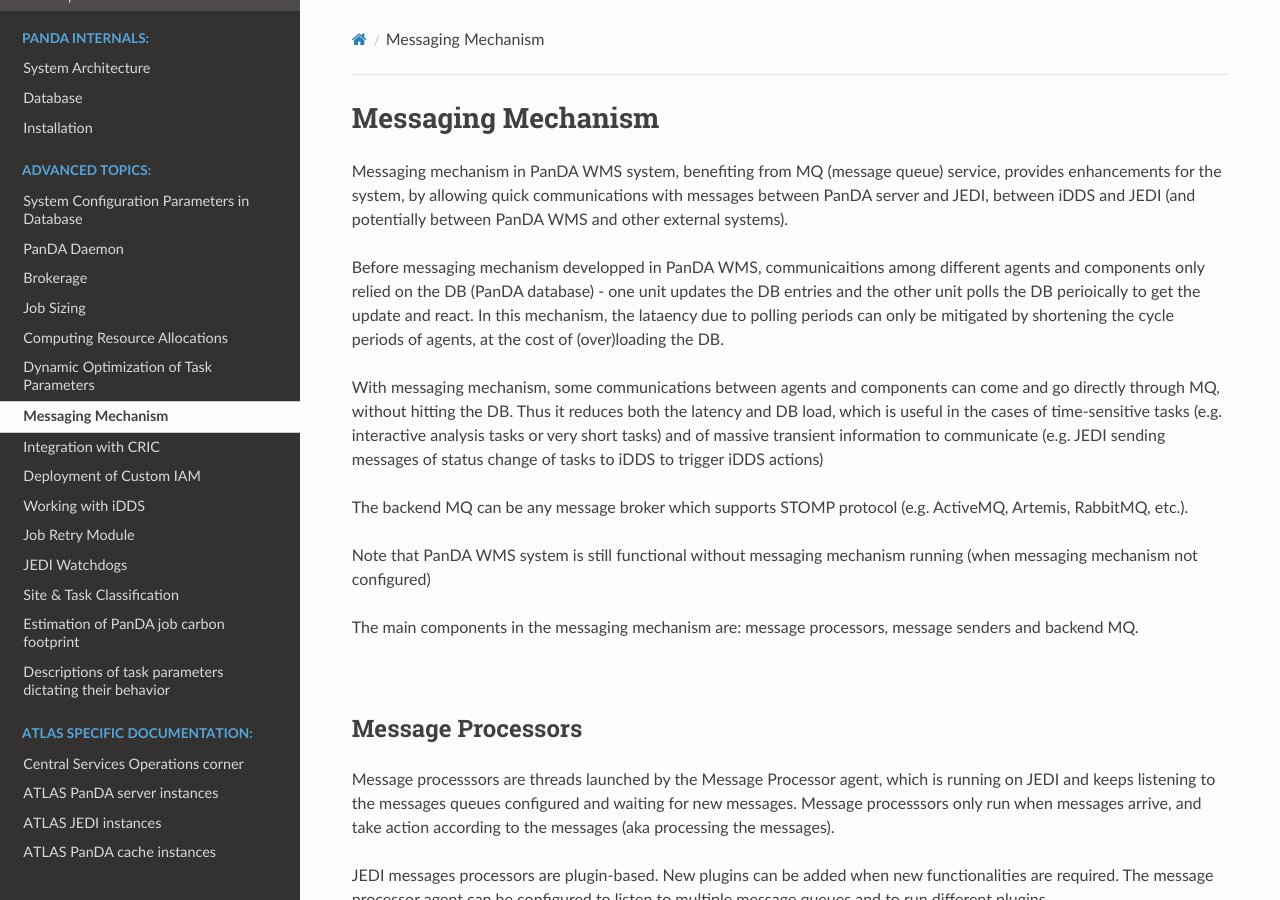
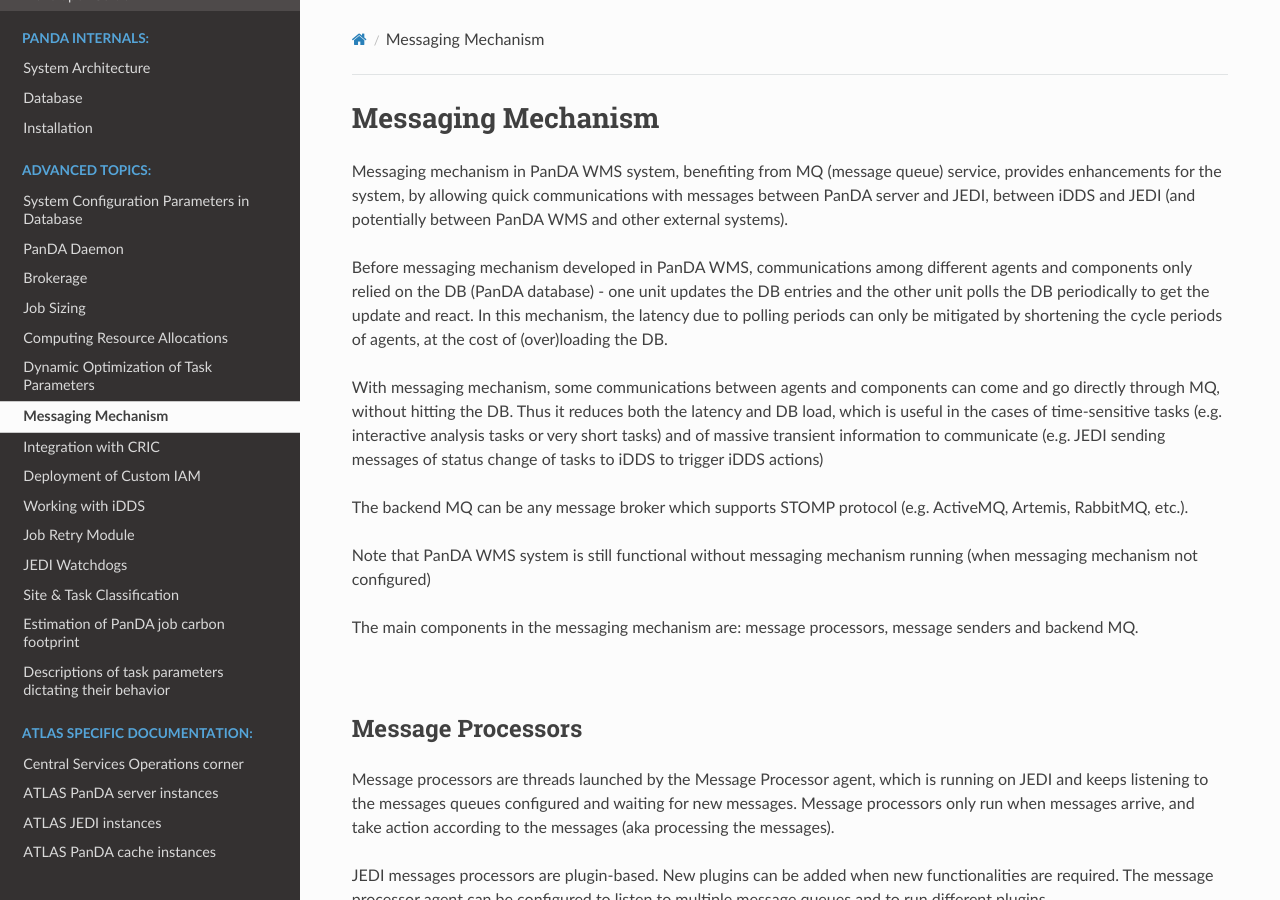
Before and after one commit to PanDAWMS/panda-docs, a Sphinx documentation site: the page built from docs/source/advanced/messaging_mechanism.rst, in a window 1280 px wide and 900 px high. Built offline with Sphinx 7.4.7 and the Read the Docs theme 2.0.0, drawn with Linux system fonts in a browser that asks for light colours; pages that are not in the unit, such as notebooks, are missing from menus; some of the changed text lies outside the part shown.

Commit message:
messaging mechanism: rename, improve spelling

```diff
--- a/docs/source/advanced/msg_processor.rst
+++ b/docs/source/advanced/messaging_mechanism.rst
@@ -4,7 +4,7 @@
 
 Messaging mechanism in PanDA WMS system, benefiting from MQ (message queue) service, provides enhancements for the system, by allowing quick communications with messages between PanDA server and JEDI, between iDDS and JEDI (and potentially between PanDA WMS and other external systems).
 
-Before messaging mechanism developped in PanDA WMS, communicaitions among different agents and components only relied on the DB (PanDA database) - one unit updates the DB entries and the other unit polls the DB perioically to get the update and react. In this mechanism, the lataency due to polling periods can only be mitigated by shortening the cycle periods of agents, at the cost of (over)loading the DB.
+Before messaging mechanism developed in PanDA WMS, communications among different agents and components only relied on the DB (PanDA database) - one unit updates the DB entries and the other unit polls the DB periodically to get the update and react. In this mechanism, the latency due to polling periods can only be mitigated by shortening the cycle periods of agents, at the cost of (over)loading the DB.
 
 With messaging mechanism, some communications between agents and components can come and go directly through MQ, without hitting the DB. Thus it reduces both the latency and DB load, which is useful in the cases of time-sensitive tasks (e.g. interactive analysis tasks or very short tasks) and of massive transient information to communicate (e.g. JEDI sending messages of status change of tasks to iDDS to trigger iDDS actions)
 
@@ -19,8 +19,8 @@
 Message Processors
 ------------------
 
-Message processsors are threads launched by the Message Processor agent, which is running on JEDI and keeps listening to the messages queues configured and waiting for new messages.
-Message processsors only run when messages arrive, and take action according to the messages (aka processing the messages).
+Message processors are threads launched by the Message Processor agent, which is running on JEDI and keeps listening to the messages queues configured and waiting for new messages.
+Message processors only run when messages arrive, and take action according to the messages (aka processing the messages).
 
 JEDI messages processors are plugin-based. New plugins can be added when new functionalities are required.
 The message processor agent can be configured to listen to multiple message queues and to run different plugins.
--- a/docs/source/index.rst
+++ b/docs/source/index.rst
@@ -41,7 +41,7 @@
    advanced/sizing
    advanced/gshare
    advanced/scouts
-   advanced/msg_processor
+   advanced/messaging_mechanism
    advanced/cric
    advanced/iam
    advanced/idds
```
Also changed, not shown: other parts of docs/source/advanced/messaging_mechanism.rst (+3 -3 lines).
